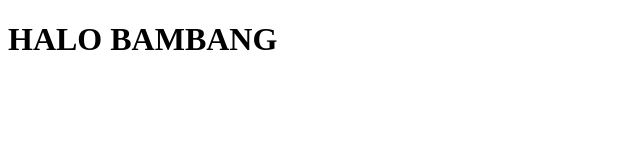
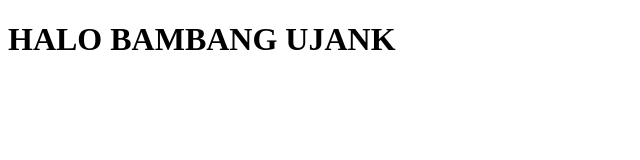
Before and after one commit to adhityahardy/cobaCI-CD, a plain HTML site: page index.html in a window 1280 px wide. Shown: the whole page, without its empty margins (0-640 px from the left). Drawn offline with Linux system fonts and the light colour scheme.

Commit message:
init kedua

```diff
--- a/index.html
+++ b/index.html
@@ -6,6 +6,6 @@
     <title>Document</title>
   </head>
   <body>
-    <h1>HALO BAMBANG</h1>
+    <h1>HALO BAMBANG UJANK</h1>
   </body>
 </html>
```
